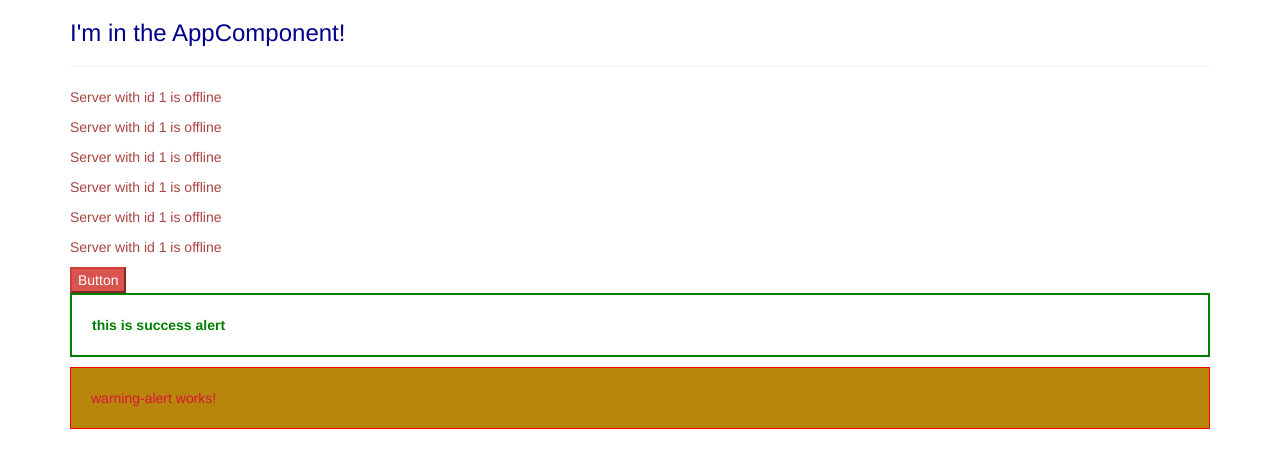
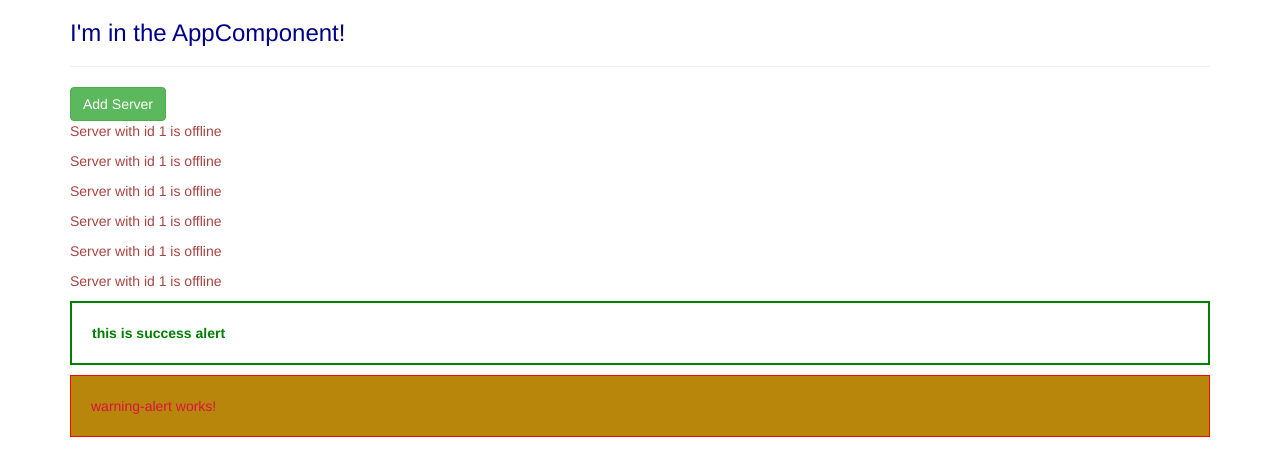
Before and after one commit to ArekSzreiber/Udemy-Angular, an Angular app: page / in a window 1280 px wide. Shown: the top 476 px of the page. Built offline with nearby package versions, Linux system fonts and the light colour scheme.

Commit message:
26. Property Binding

```diff
--- a/angular.json
+++ b/angular.json
@@ -92,7 +92,9 @@
               "node_modules/bootstrap/dist/css/bootstrap.min.css",
               "src/styles.css"
             ],
-            "scripts": []
+            "scripts": [
+              "node_modules/bootstrap/dist/js/bootstrap.min.js"
+            ]
           }
         },
         "lint": {
--- a/package.json
+++ b/package.json
@@ -19,7 +19,7 @@
     "@angular/platform-browser": "~8.2.14",
     "@angular/platform-browser-dynamic": "~8.2.14",
     "@angular/router": "~8.2.14",
-    "bootstrap": "^3.3.7",
+    "bootstrap": "^3.4.1",
     "rxjs": "~6.4.0",
     "tslib": "^1.10.0",
     "zone.js": "~0.9.1"
--- a/src/app/app.component.html
+++ b/src/app/app.component.html
@@ -3,9 +3,9 @@
     <div class="col-xs-12">
       <h3>I'm in the AppComponent!</h3>
       <hr>
-<!--      <app-servers></app-servers>-->
+      <app-servers></app-servers>
 <!--      <div app-servers></div>-->
-      <div class="app-servers"></div>
+<!--      <div class="app-servers"></div>-->
 <!--      selecting by id or pseudo selectors (like :hover)  will not work-->
       <app-success-alert></app-success-alert>
       <app-warning-alert></app-warning-alert>
--- a/src/app/servers/servers.component.html
+++ b/src/app/servers/servers.component.html
@@ -1,3 +1,6 @@
+<button
+  class="btn btn-success"
+  [disabled]="!allowNewServer">Add Server</button>
 <app-server></app-server>
 <app-server></app-server>
 <app-server></app-server>
--- a/src/app/servers/servers.component.ts
+++ b/src/app/servers/servers.component.ts
@@ -3,21 +3,17 @@ import {Component, OnInit} from '@angular/core';
 @Component({
   // selector: 'app-servers',
   // selector: '[app-servers]',
-  selector: '.app-servers',
-  template: `
-    <app-server></app-server>
-    <app-server></app-server>
-    <app-server></app-server>
-    <app-server></app-server>
-    <app-server></app-server>
-    <app-server></app-server>
-    <button class="btn-danger">Button</button>
-  `,
+  selector: 'app-servers',
+  templateUrl: 'servers.component.html',
   styleUrls: ['./servers.component.css']
 })
 export class ServersComponent implements OnInit {
+  allowNewServer = false;
 
   constructor() {
+    setTimeout(() => {
+      this.allowNewServer = true;
+    },2000);
   }
 
   ngOnInit() {
```
Also changed, not shown: 1 other file (tests, documents, lock files or other folders).
